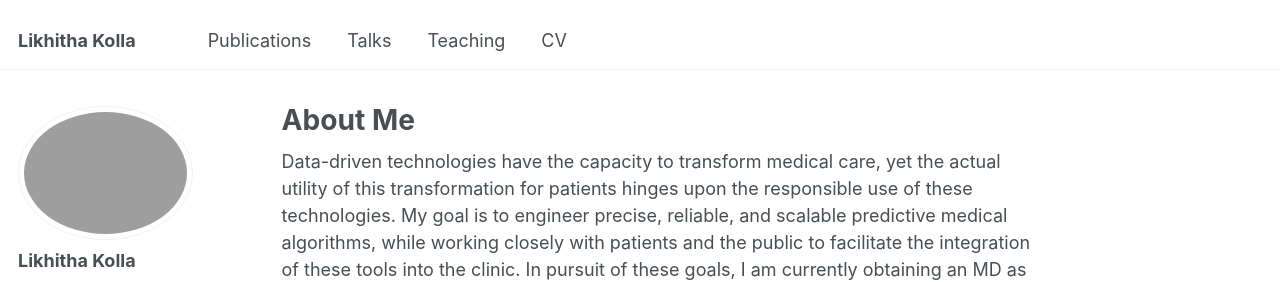
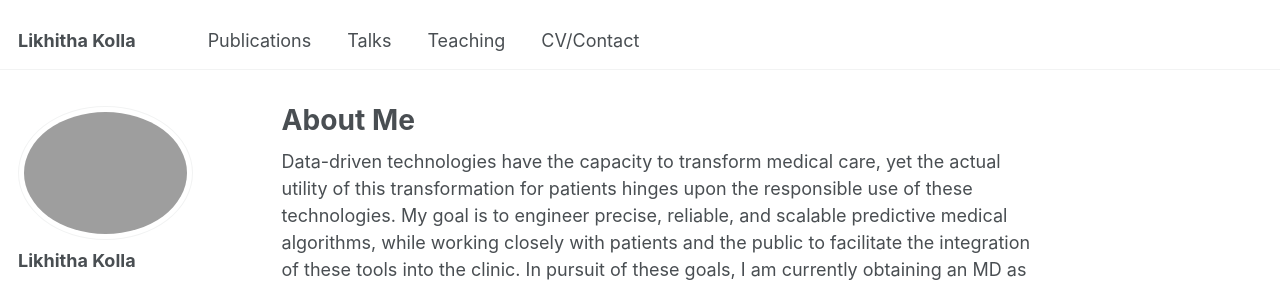
Before and after one commit to likhithakolla/likhithakolla.github.io, a Jekyll site: the page built from _pages/about.md, in a window 1280 px wide. Shown: the top 282 px of the page. Built offline with Jekyll 4.4.1, drawn with Linux system fonts in a browser that asks for light colours; some web fonts are replaced.

Commit message:
Update navigation.yml

```diff
--- a/_data/navigation.yml
+++ b/_data/navigation.yml
@@ -14,5 +14,5 @@ main:
   - title: "Teaching"
     url: /teaching/
 
-  - title: "CV"
+  - title: "CV/Contact"
     url: /cv/
```
